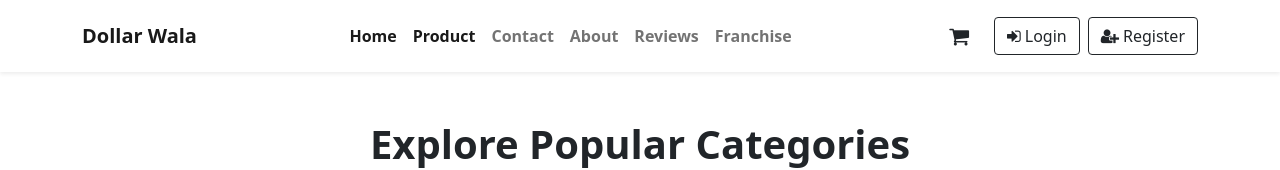
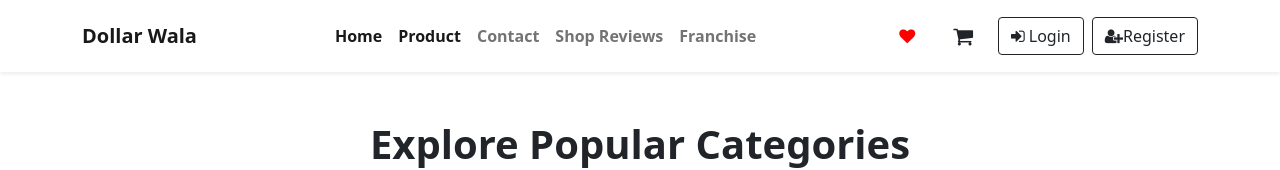
Before and after one commit to marwa-khalid/Ecommerce-DollarShop, a React (Create React App) app: page /product in a window 1280 px wide. Shown: the top 170 px of the page. Built offline with nearby package versions, Linux system fonts and the light colour scheme; no server answers.

Commit message:
Update NavBar.jsx

```diff
--- a/src/Components/NavBar.jsx
+++ b/src/Components/NavBar.jsx
@@ -7,7 +7,6 @@ import { useNavigate } from "react-router-dom";
 const NavBar = () => {
   const user = useSelector((state) => state.user.user);
   const [showDropdown, setShowDropdown] = useState(false);
-  console.log("User Data:", user);
   const navigate = useNavigate();
 
   const dispatch = useDispatch();
@@ -53,11 +52,7 @@ const NavBar = () => {
               </li>
 
               <li className="nav-item">
-                <NavLink className="nav-link" to="/about">About</NavLink>
-              </li>
-
-              <li className="nav-item">
-                <NavLink className="nav-link" to="/Reviews">Reviews</NavLink>
+                <NavLink className="nav-link" to="/Reviews">Shop Reviews</NavLink>
               </li>
 
               <li className="nav-item">
@@ -72,13 +67,13 @@ const NavBar = () => {
                   <NavLink to="/cart" className="btn mx-2" >
                       <i className="fa fa-lg fa-shopping-cart me-1"></i>
                   </NavLink>
-                    <img className='rounded-circle' src={`https://dollarwala-server-production.up.railway.app/${user.image}`}  style={{ width: '40px', height: '40px' }}  alt="" onClick={toggleDropdown}/>
+                    <img className='rounded-circle' src={`http://localhost:5000/${user.image}`}  style={{ width: '40px', height: '40px' }}  alt="" onClick={toggleDropdown}/>
                     {showDropdown && (
                       <div className="dropdown-menu dropdown-menu-end show">
                         <div className="d-flex flex-column align-items-center">
                           <img
                             className='rounded-circle mb-2'
-                            src={`https://dollarwala-server-production.up.railway.app/${user.image}`}
+                            src={`http://localhost:5000/${user.image}`}
                             style={{ width: '80px', height: '80px' }}
                             alt={user.name}
                           />
@@ -95,14 +90,17 @@ const NavBar = () => {
               </>
             ) : (
               <>
-                <NavLink to="/cart" className="btn mx-2" >
+                <NavLink to="/wishlist" className="btn ms-2" style={{ color: 'red' }} >
+                    <i className="fa fa-md fa-heart me-1"></i>
+                </NavLink>
+                <NavLink to="/cart" className="btn ms-2" >
                     <i className="fa fa-lg fa-shopping-cart me-1"></i>
                 </NavLink>
-                <NavLink to="/login" className="btn btn-outline-dark ">
+                <NavLink to="/login" className="btn btn-outline-dark ms-2">
                   <i className="fa fa-sign-in me-1"></i>Login
                 </NavLink>
                 <NavLink to="/register" className="btn btn-outline-dark ms-2">
-                  <i className="fa fa-user-plus me-1"></i>Register
+                  <i className="fa fa-user-plus"></i>Register
                 </NavLink>
               </>
             )}
```
